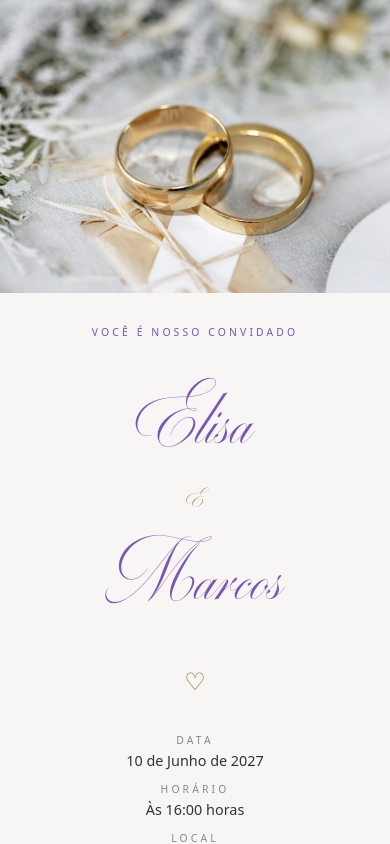
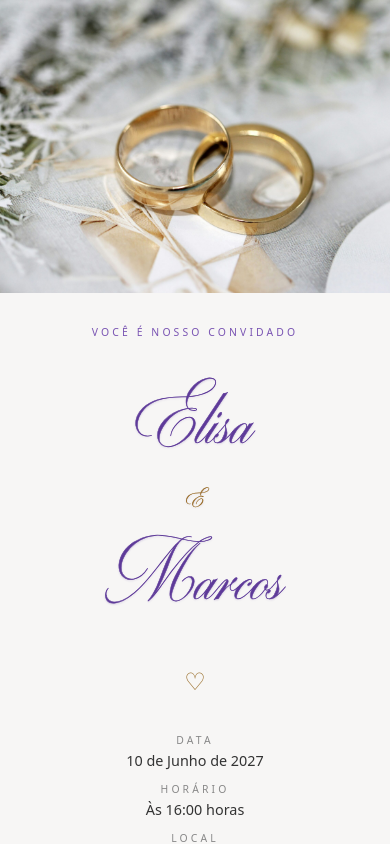
Before and after one commit to httpsguerni/elisa_marcos-wedding, an Angular app in the folder elisa_marcos-wedding/: page / in a window 390 px wide. Shown: the top 844 px of the page. Built offline with nearby package versions, Linux system fonts and the light colour scheme; a web font is replaced by a local one.

Commit message:
Melhora contraste dos nomes no celular

```diff
--- a/elisa_marcos-wedding/src/app/components/home/home.css
+++ b/elisa_marcos-wedding/src/app/components/home/home.css
@@ -196,3 +196,11 @@ dd small {
   font-size: 2.5rem;
   color: var(--purple);
 }
+
+@media (max-width: 480px) {
+  .names {
+    color: #5e3a99;
+    -webkit-text-stroke: 0.5px currentColor;
+    text-shadow: 0 1px 2px rgb(94 58 153 / 0.3);
+  }
+}
```
